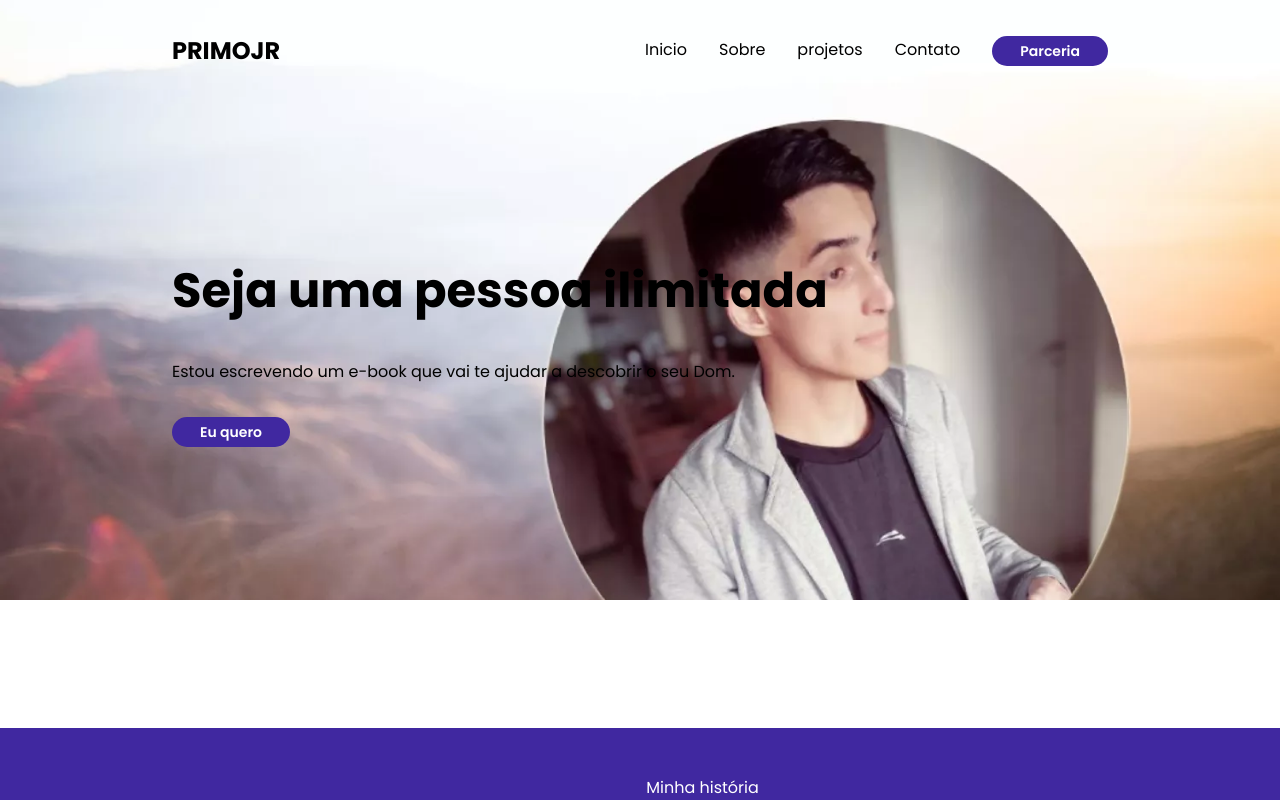
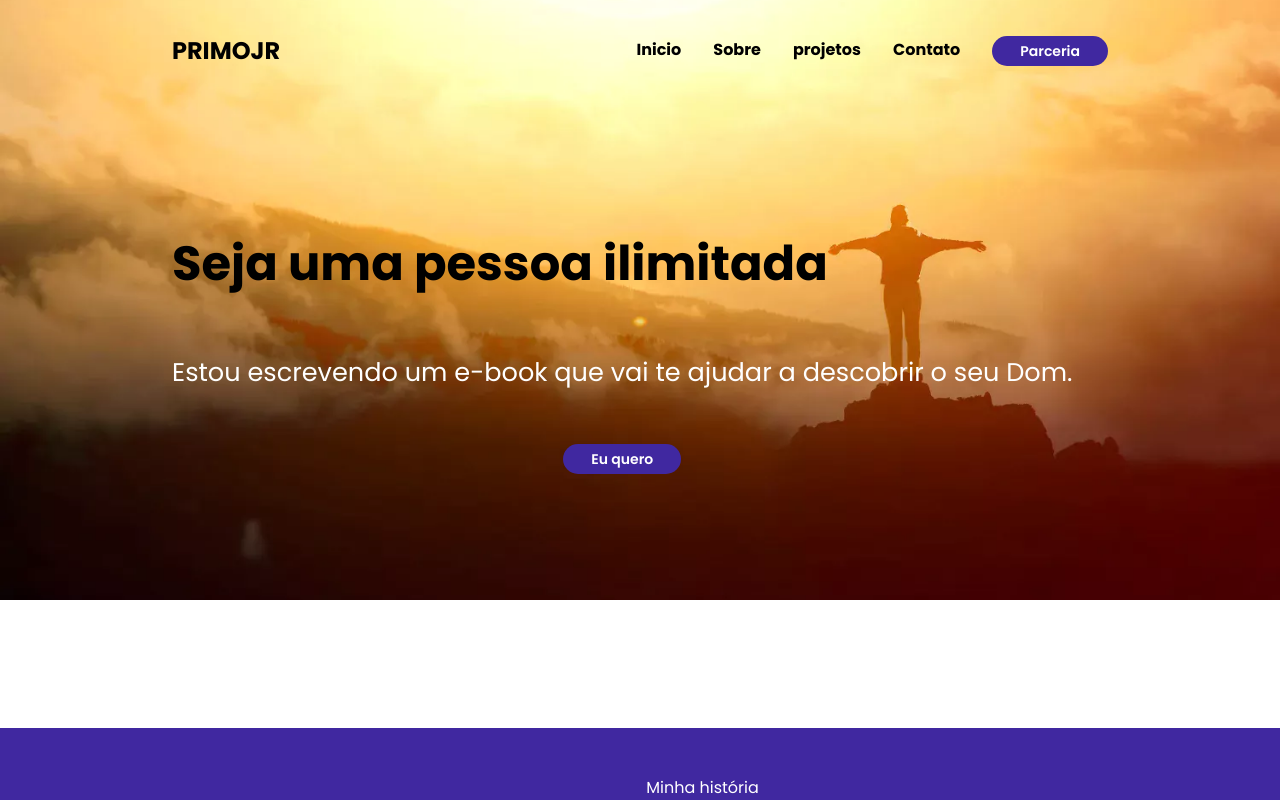
Before and after one commit to startpee/primojnior-Next, a Next.js app: page / in a window 1280 px wide. Shown: the top 800 px of the page. Built offline with nearby package versions, Linux system fonts and the light colour scheme.

Commit message:
Commit from TeleportHQ

```diff
--- a/components/solid-button.js
+++ b/components/solid-button.js
@@ -5,7 +5,7 @@
 const SolidButton = (props) => {
   return (
     <>
-      <div className="solid-button-container">
+      <div className={`solid-button-container ${props.rootClassName} `}>
         <button className="solid-button-button button">{props.button}</button>
       </div>
       <style jsx>
@@ -24,6 +24,9 @@
             padding-bottom: var(--dl-space-space-halfunit);
             background-color: #4028a0;
           }
+          .solid-button-root-class-name {
+            align-self: center;
+          }
         `}
       </style>
     </>
@@ -32,10 +35,12 @@
 
 SolidButton.defaultProps = {
   button: 'Button',
+  rootClassName: '',
 }
 
 SolidButton.propTypes = {
   button: PropTypes.string,
+  rootClassName: PropTypes.string,
 }
 
 export default SolidButton
--- a/pages/index.js
+++ b/pages/index.js
@@ -124,11 +124,14 @@
               <h1 className="heading landing-page-text07">
                 Seja uma pessoa ilimitada
               </h1>
-              <span className="landing-page-text08">
+              <span className="landing-page-text08 subheading">
                 Estou escrevendo um e-book que vai te ajudar a descobrir o seu
                 Dom.
               </span>
-              <SolidButton button="Eu quero"></SolidButton>
+              <SolidButton
+                button="Eu quero"
+                rootClassName="solid-button-root-class-name"
+              ></SolidButton>
             </div>
           </div>
         </div>
@@ -272,7 +275,7 @@
             align-items: center;
             flex-direction: column;
             background-size: cover;
-            background-image: url('/playground_assets/photo-1484627147104-f5197bcd6651-1500w.jpg');
+            background-image: url('/playground_assets/photo-1484627147104-f5197bcd6651%20%5B3%5D-1500w.webp');
             background-position: 0% 40%;
           }
           .landing-page-navbar {
@@ -303,15 +306,23 @@
             justify-content: space-between;
           }
           .landing-page-text {
+            font-style: normal;
+            font-weight: 700;
             margin-right: var(--dl-space-space-doubleunit);
           }
           .landing-page-text01 {
+            font-style: normal;
+            font-weight: 700;
             margin-right: var(--dl-space-space-doubleunit);
           }
           .landing-page-text02 {
+            font-style: normal;
+            font-weight: 700;
             margin-right: var(--dl-space-space-doubleunit);
           }
           .landing-page-link01 {
+            font-style: normal;
+            font-weight: 700;
             margin-right: var(--dl-space-space-doubleunit);
             text-decoration: none;
           }
@@ -455,6 +466,8 @@
             flex-direction: column;
           }
           .landing-page-text08 {
+            color: #ffffff;
+            font-style: normal;
             padding-top: var(--dl-space-space-doubleunit);
             padding-bottom: var(--dl-space-space-doubleunit);
           }
@@ -591,6 +604,10 @@
               padding-left: var(--dl-space-space-tripleunit);
               padding-right: var(--dl-space-space-tripleunit);
             }
+            .landing-page-text08 {
+              align-self: center;
+              text-align: center;
+            }
             .landing-page-cards-container {
               justify-content: center;
             }
```
Also changed, not shown: public/playground_assets/photo-1484627147104-f5197bcd6651 [3]-1500w.webp (added).
